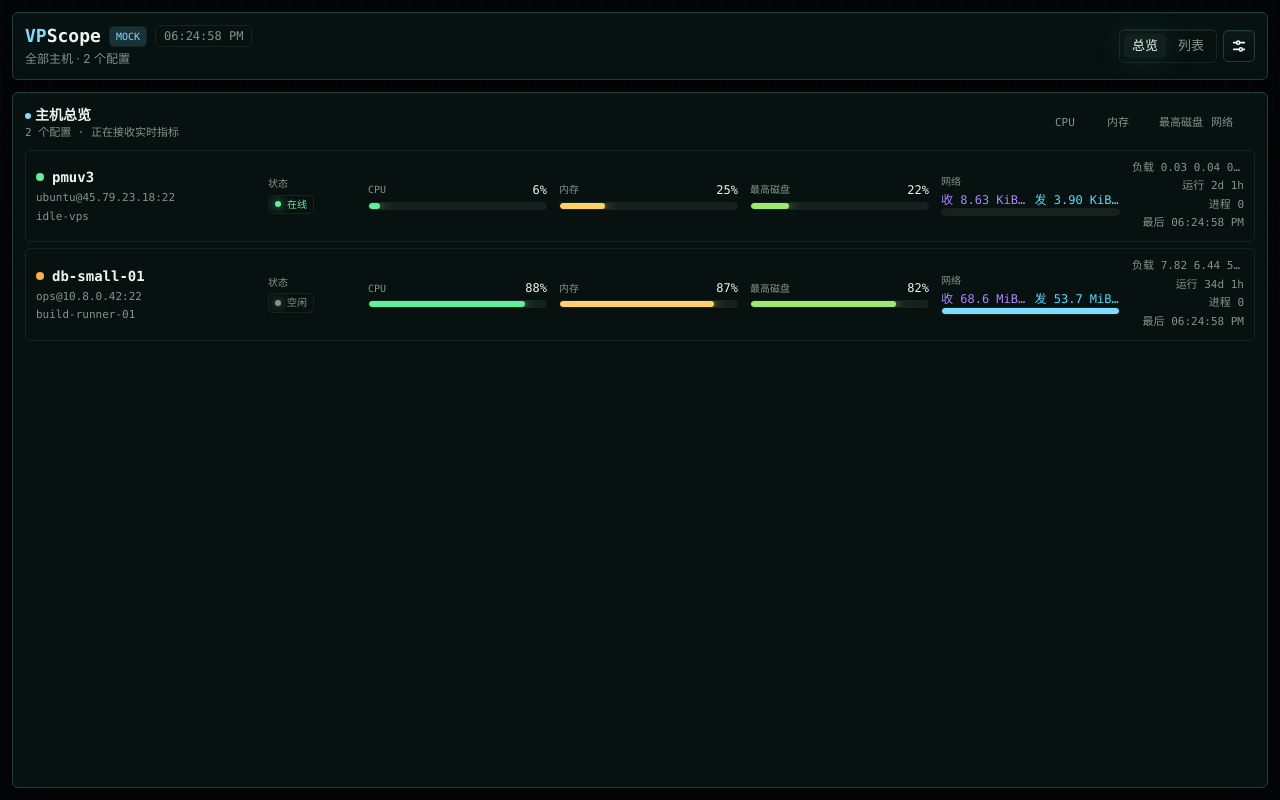
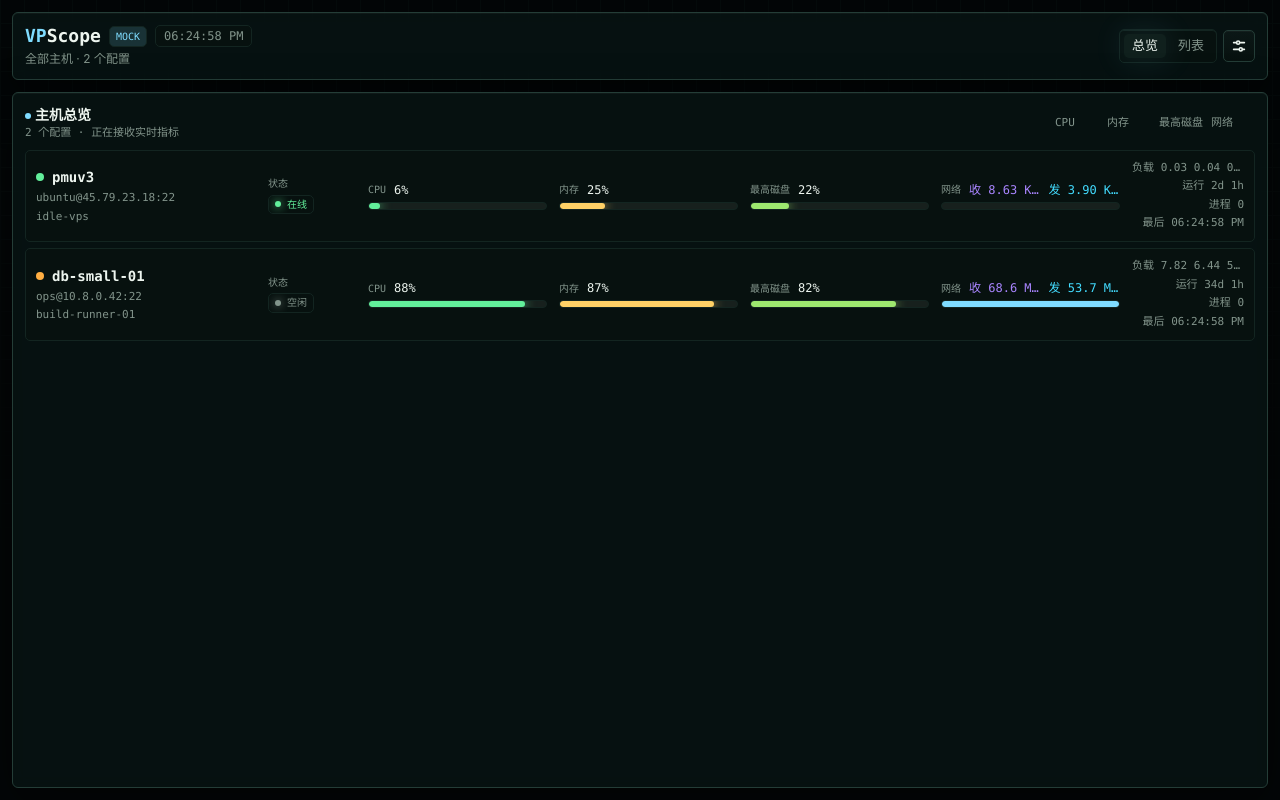
Before and after one commit to YBFACC/VPScope, a React (Vite) app in the folder web/: page / in a window 1280 px wide. Built offline with nearby package versions, Linux system fonts and the light colour scheme.

Commit message:
fix: 网络进度条未对齐

```diff
--- a/web/src/features/overview/OverviewPage.tsx
+++ b/web/src/features/overview/OverviewPage.tsx
@@ -93,6 +93,9 @@ function MiniMeter({ value, color }: { value?: number; color: string }) {
   );
 }
 
+const metricHeaderClass = "mb-1 grid h-4 min-w-0 grid-cols-[auto_minmax(0,1fr)] items-center gap-2";
+const metricLabelClass = "truncate text-[10px] uppercase text-[var(--color-text-muted)]";
+
 function MetricCell({
   label,
   value,
@@ -106,11 +109,44 @@ function MetricCell({
 }) {
   return (
     <div className="min-w-0">
-      <div className="mb-1 flex items-center justify-between gap-2">
-        <span className="truncate text-[10px] uppercase text-[var(--color-text-muted)]">{label}</span>
+      <div className={metricHeaderClass}>
+        <span className={metricLabelClass}>{label}</span>
         <span className="shrink-0 tabular-nums text-[var(--color-text)]">{value}</span>
       </div>
       <MiniMeter value={meter} color={color} />
+    </div>
+  );
+}
+
+function NetworkMetricCell({
+  label,
+  rxLabel,
+  txLabel,
+  rxValue,
+  txValue,
+  meter,
+}: {
+  label: string;
+  rxLabel: string;
+  txLabel: string;
+  rxValue: string;
+  txValue: string;
+  meter?: number;
+}) {
+  return (
+    <div className="min-w-0">
+      <div className={metricHeaderClass}>
+        <span className={metricLabelClass}>{label}</span>
+        <div className="flex min-w-0 justify-end gap-2 overflow-hidden tabular-nums">
+          <span className="min-w-0 truncate text-[var(--color-network-rx)]">
+            {rxLabel} {rxValue}
+          </span>
+          <span className="min-w-0 truncate text-[var(--color-network-tx)]">
+            {txLabel} {txValue}
+          </span>
+        </div>
+      </div>
+      <MiniMeter value={meter} color="var(--color-accent)" />
     </div>
   );
 }
@@ -213,18 +249,14 @@ export function OverviewPage({
                   meter={diskPercent}
                   color="var(--color-disk)"
                 />
-                <div className="min-w-0">
-                  <div className="mb-1 text-[10px] uppercase text-[var(--color-text-muted)]">{t("network")}</div>
-                  <div className="grid grid-cols-2 gap-2">
-                    <div className="min-w-0 truncate tabular-nums text-[var(--color-network-rx)]">
-                      {t("rx")} {snapshot ? formatRate(rx) : "--"}
-                    </div>
-                    <div className="min-w-0 truncate tabular-nums text-[var(--color-network-tx)]">
-                      {t("tx")} {snapshot ? formatRate(tx) : "--"}
-                    </div>
-                  </div>
-                  <MiniMeter value={snapshot ? Math.min(100, (rx + tx) / 1024 / 1024) : undefined} color="var(--color-accent)" />
-                </div>
+                <NetworkMetricCell
+                  label={t("network")}
+                  rxLabel={t("rx")}
+                  txLabel={t("tx")}
+                  rxValue={snapshot ? formatRate(rx) : "--"}
+                  txValue={snapshot ? formatRate(tx) : "--"}
+                  meter={snapshot ? Math.min(100, (rx + tx) / 1024 / 1024) : undefined}
+                />
 
                 <div className="grid min-w-0 gap-1 text-right text-[11px] text-[var(--color-text-muted)]">
                   <div className="truncate tabular-nums">
```
